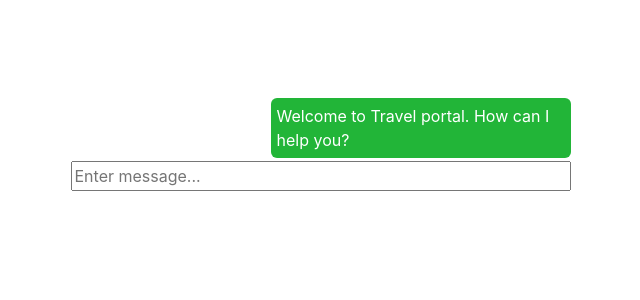
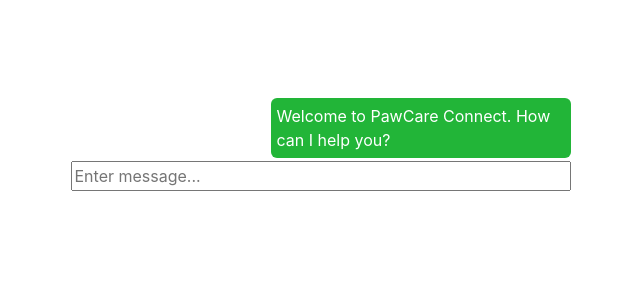
Before and after one commit to josephgcedeno/conversational-creation-dialogflow-flask, a Flask app: page / in a window 1280 px wide. Shown: the part 256-556 px from the top of the page, without its empty margins (314-954 px from the left). Run offline with Flask 3, Linux system fonts and the light colour scheme; parts of the project's set-up code (start-up, migrations or seed data) failed here and were passed over; some libraries are stand-ins or nearby versions.

Commit message:
chore: update ui

```diff
--- a/templates/index.html
+++ b/templates/index.html
@@ -1,46 +1,28 @@
-<!DOCTYPE html>
+<!doctype html>
 <html lang="en">
 <head>
     <!-- Required meta tags -->
-    <meta charset="utf-8" />
-    <meta
-      name="viewport"
-      content="width=device-width, initial-scale=1, shrink-to-fit=no"
-    />
+    <meta charset="utf-8">
+    <meta name="viewport" content="width=device-width, initial-scale=1, shrink-to-fit=no">
     <!-- Bootstrap CSS -->
-    <link
-      rel="stylesheet"
-      href="https://stackpath.bootstrapcdn.com/bootstrap/4.1.0/css/bootstrap.min.css"
-    />
-    <link
-      rel="stylesheet"
-      href="{{ url_for('static', filename='style.css') }}"
-    />
-    <title>Travel Assistance</title>
+    <link rel="stylesheet" href="https://stackpath.bootstrapcdn.com/bootstrap/4.1.0/css/bootstrap.min.css">
+    <link rel="stylesheet" href="{{ url_for('static', filename='style.css') }}">
+    <title>PawCare Connect: Hassle-Free Vet Booking for Dogs</title>
 </head>
 <body>
     <div class="container h-100">
         <div class="row align-items-center h-100">
             <div class="col-md-8 col-sm-12 mx-auto">
                 <div class="h-100 justify-content-center">
-            <div
-              class="chat-container"
-              style="overflow: auto; max-height: 80vh"
-            >
+                    <div class="chat-container" style="overflow: auto; max-height: 80vh">
                         <!-- chat messages -->
                         <div class="chat-message col-md-5 offset-md-7 bot-message">
-                Welcome to Travel portal. How can I help you?
+                        Welcome to PawCare Connect. How can I help you?
                         </div>
                     </div>
                     <form id="target">
-              <input
-                class="input"
-                type="text"
-                value=""
-                placeholder="Enter message..."
-                id="input_message"
-              />
-              <input type="submit" hidden />
+                    <input class="input" type="text" value="" placeholder="Enter message..." id="input_message"/>
+                    <input type="submit" hidden>
                     </form>
                 </div>
             </div>
```
Lines whose indentation alone changed are shown as unchanged.
